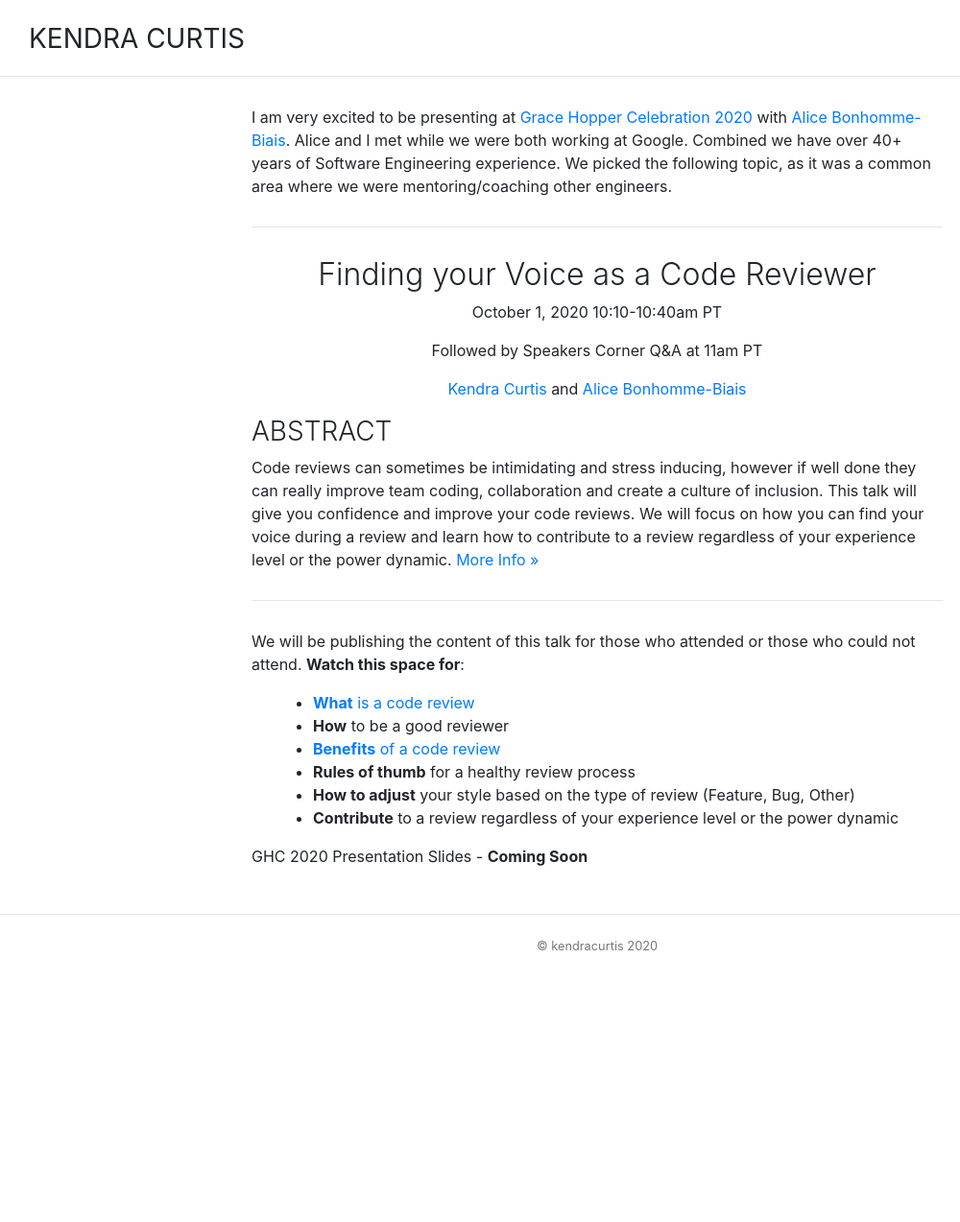
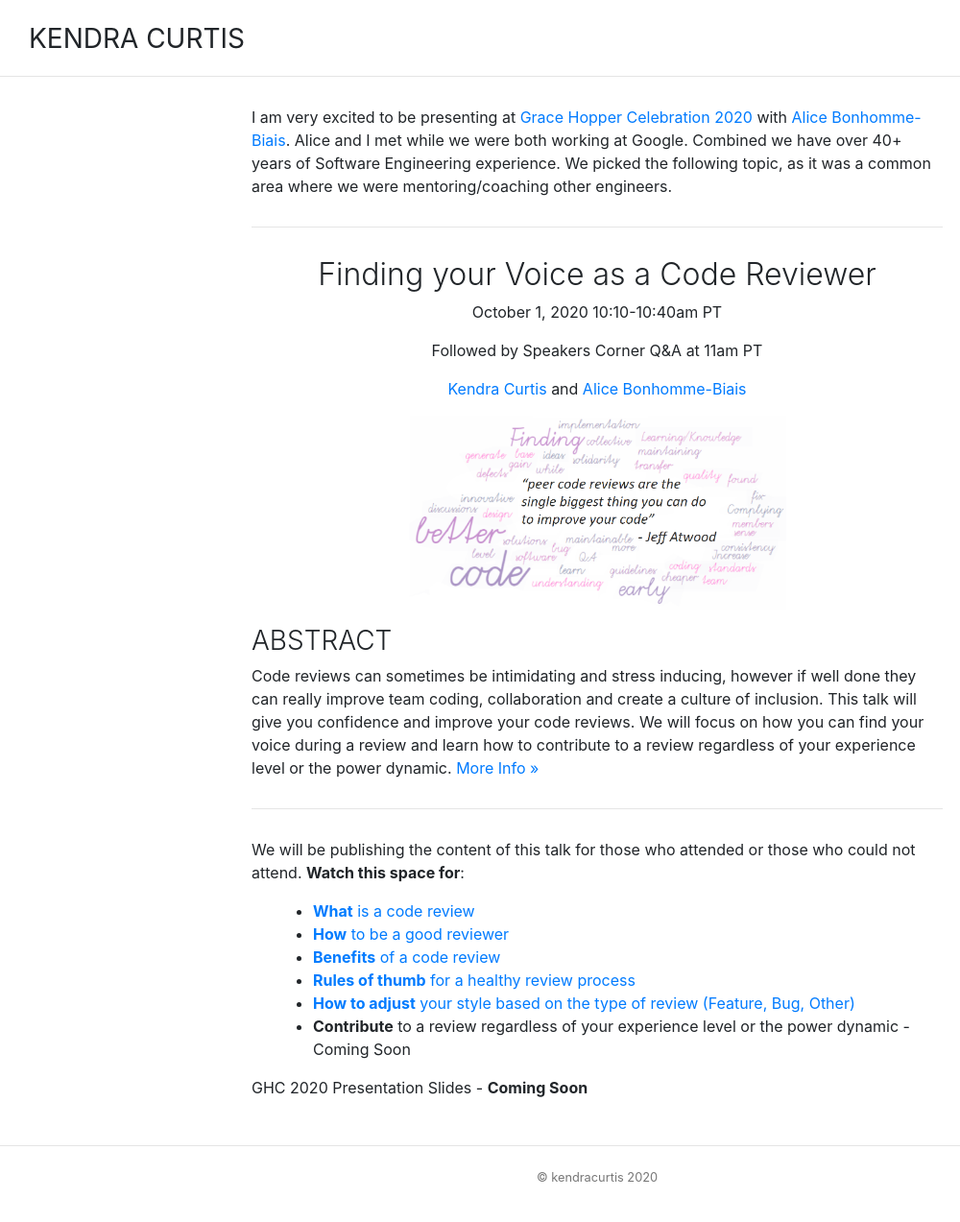
Before and after one commit to kendracurtis/kendracurtis.github.io, a Jekyll site: the page built from ghc2020.md, in a window 1280 px wide. Shown: the whole page at 96% size, without its empty margins (18-1018 px from the left). Built offline with Jekyll 4.4.1, drawn with Linux system fonts in a browser that asks for light colours; before the commit the page ends 1032 px from its top, so only the background shows below that.

```diff
--- a/ghc2020.md
+++ b/ghc2020.md
@@ -8,15 +8,19 @@ I am very excited to be presenting at [Grace Hopper Celebration 2020](http://ghc
 
 <hr>
 
-<h2 align="center">
-Finding your Voice as a Code Reviewer</h2>
+<h2 align="center">Finding your Voice as a Code Reviewer</h2>
 <p align="center">October 1, 2020 10:10-10:40am PT</p>
 <p align="center">Followed by Speakers Corner Q&A at 11am PT</p>
 
 <p align="center"><a href="www.linkedin.com/in/curtiskendra/">Kendra Curtis</a> and <a href="https://www.linkedin.com/in/bonhommebiais">Alice Bonhomme-Biais</a>
  </p>
+<p align="center"><img src="../img/quote2.png" alt="peer code reviews are the single biggest thing you can do to improve your code" class="container" style="width:60%"></p>
+
+
+
 
 ### ABSTRACT
+
 
 Code reviews can sometimes be intimidating and stress inducing, however if well done they can really improve team coding, collaboration and create a culture of inclusion. This talk will give you confidence and improve your code reviews. We will focus on how you can find your voice during a review and learn how to contribute to a review regardless of your experience level or the power dynamic. [More Info >>](https://web.cvent.com/event/84f26b13-25ef-458c-9d38-38432d71be09/websitePage:645d57e4-75eb-4769-b2c0-f201a0bfc6ce)
 
@@ -25,11 +29,11 @@ Code reviews can sometimes be intimidating and stress inducing, however if well
 We will be publishing the content of this talk for those who attended or those who could not attend. **Watch this space for**:
 
 * [**What** is a code review](https://medium.com/@kscurtis2000/what-is-a-code-review-74f080c33013)
-* **How** to be a good reviewer
-* [**Benefits** of a code review](https://medium.com/@kscurtis2000/what-is-a-code-review-74f080c33013)
-* **Rules of thumb** for a healthy review process
-* **How to adjust** your style based on the type of review (Feature, Bug, Other)
-* **Contribute** to a review regardless of your experience level or the power dynamic
+* [**How** to be a good reviewer](https://medium.com/@kscurtis2000/inclusive-and-productive-collaboration-in-code-reviews-e7d05c228f4d)
+* [**Benefits** of a code review](https://medium.com/@kscurtis2000/what-is-a-code-review-74f080c33013#dc96)
+* [**Rules of thumb** for a healthy review process](https://medium.com/@kscurtis2000/4-rules-of-thumb-for-providing-effective-code-review-feedback-bb188864f50d)
+* [**How to adjust** your style based on the type of review (Feature, Bug, Other)](https://medium.com/@kscurtis2000/how-to-provide-effective-feedback-based-on-code-review-type-ccace3d60092)
+* **Contribute** to a review regardless of your experience level or the power dynamic - Coming Soon
 
 
 
```
Also changed, not shown: img/quote2.png (added).
